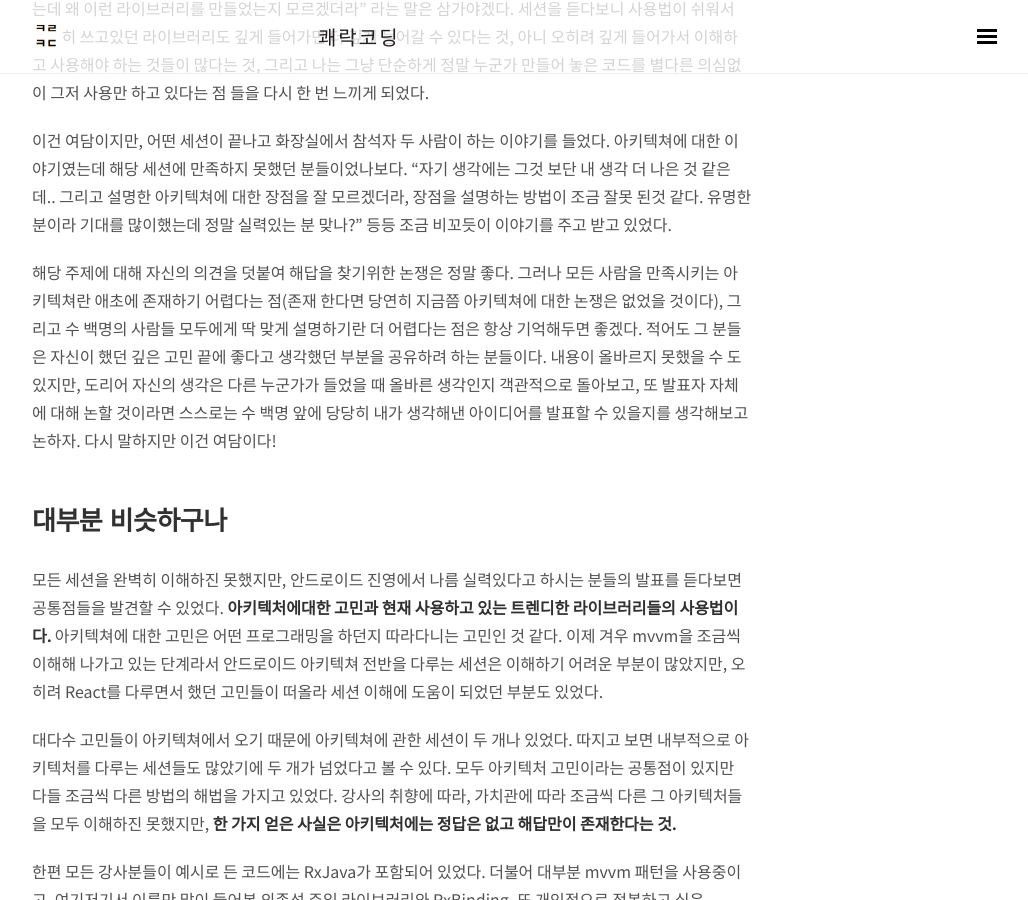
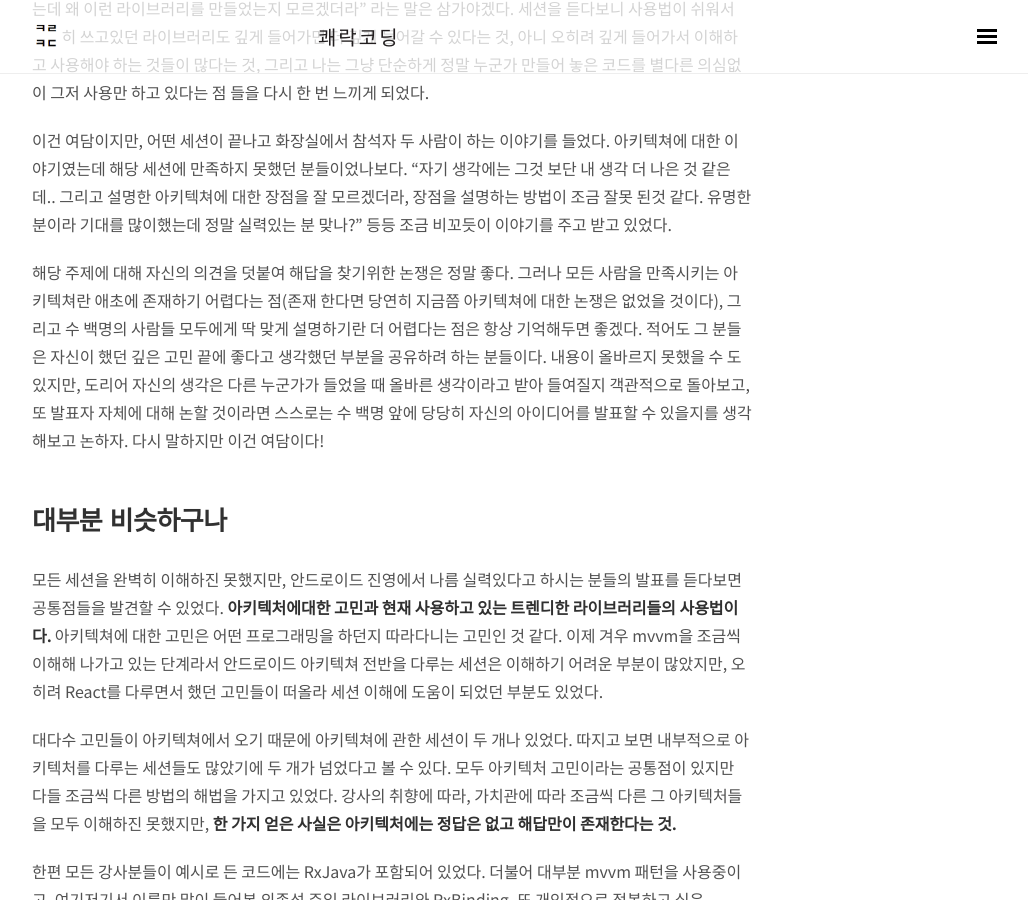
Before and after one commit to wooooooak/wooooooak.github.io, a Jekyll site: the page built from _posts/2019-04-05-드로이드나이츠2019후기.md, in a window 1280 px wide and 900 px high, scrolled down 1762 px. Shown: the whole window, without its empty margins (248-1276 px from the left). Built offline with Jekyll 4.4.1, drawn with Linux system fonts in a browser that asks for light colours; nearby versions of some CDN libraries; some web fonts are replaced; comment, search, counter and statistics services are not loaded; some of the changed text lies outside the part shown.

Commit message:
오탈자 수정

```diff
--- a/_posts/2019-04-05-드로이드나이츠2019후기.md
+++ b/_posts/2019-04-05-드로이드나이츠2019후기.md
@@ -7,7 +7,7 @@ comments: true
 ---
 
 ## 2019 드로이드나이츠
-2019년, 국내에서 안드로이드 행사중 가장 크다고 할 수 있는 [드로이드나이츠](https://droidknights.github.io/2019/)에 참석했다. 드로이드 나이츠 공식 홈페이지에 소개된 문구는 이렇다.
+2019년, 국내에서 안드로이드 행사 중 가장 크다고 할 수 있는 [드로이드나이츠](https://droidknights.github.io/2019/)에 참석했다. 드로이드 나이츠 공식 홈페이지에 소개된 문구는 이렇다.
 ![droidnight2019_1](/public/img/blabla/droidnight2019.png)
 
 행사 세션은 아래와 같다.
@@ -24,7 +24,7 @@ comments: true
 
 이건 여담이지만, 어떤 세션이 끝나고 화장실에서 참석자 두 사람이 하는 이야기를 들었다. 아키텍쳐에 대한 이야기였는데 해당 세션에 만족하지 못했던 분들이었나보다. "자기 생각에는 그것 보단 내 생각 더 나은 것 같은데.. 그리고 설명한 아키텍쳐에 대한 장점을 잘 모르겠더라, 장점을 설명하는 방법이 조금 잘못 된것 같다. 유명한 분이라 기대를 많이했는데 정말 실력있는 분 맞나?" 등등 조금 비꼬듯이 이야기를 주고 받고 있었다.
 
-해당 주제에 대해 자신의 의견을 덧붙여 해답을 찾기위한 논쟁은 정말 좋다. 그러나 모든 사람을 만족시키는 아키텍쳐란 애초에 존재하기 어렵다는 점(존재 한다면 당연히 지금쯤 아키텍쳐에 대한 논쟁은 없었을 것이다), 그리고 수 백명의 사람들 모두에게 딱 맞게 설명하기란 더 어렵다는 점은 항상 기억해두면 좋겠다. 적어도 그 분들은 자신이 했던 깊은 고민 끝에 좋다고 생각했던 부분을 공유하려 하는 분들이다. 내용이 올바르지 못했을 수 도 있지만, 도리어 자신의 생각은 다른 누군가가 들었을 때 올바른 생각인지 객관적으로 돌아보고, 또 발표자 자체에 대해 논할 것이라면 스스로는 수 백명 앞에 당당히 내가 생각해낸 아이디어를 발표할 수 있을지를 생각해보고 논하자. 다시 말하지만 이건 여담이다!
+해당 주제에 대해 자신의 의견을 덧붙여 해답을 찾기위한 논쟁은 정말 좋다. 그러나 모든 사람을 만족시키는 아키텍쳐란 애초에 존재하기 어렵다는 점(존재 한다면 당연히 지금쯤 아키텍쳐에 대한 논쟁은 없었을 것이다), 그리고 수 백명의 사람들 모두에게 딱 맞게 설명하기란 더 어렵다는 점은 항상 기억해두면 좋겠다. 적어도 그 분들은 자신이 했던 깊은 고민 끝에 좋다고 생각했던 부분을 공유하려 하는 분들이다. 내용이 올바르지 못했을 수 도 있지만, 도리어 자신의 생각은 다른 누군가가 들었을 때 올바른 생각이라고 받아 들여질지 객관적으로 돌아보고, 또 발표자 자체에 대해 논할 것이라면 스스로는 수 백명 앞에 당당히 자신의 아이디어를 발표할 수 있을지를 생각해보고 논하자. 다시 말하지만 이건 여담이다!
 
 
 
```
